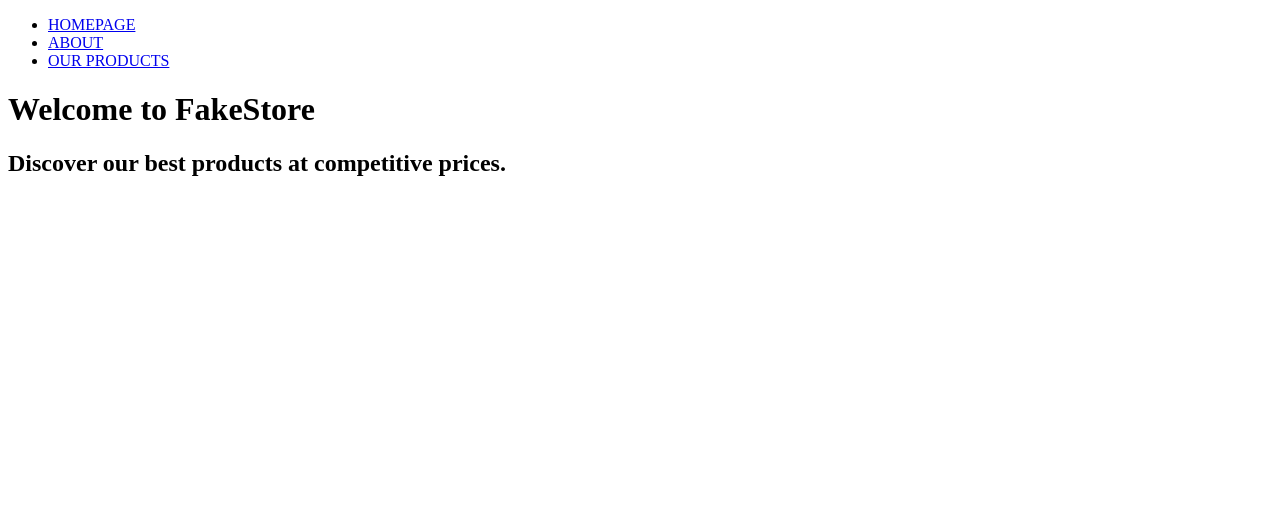
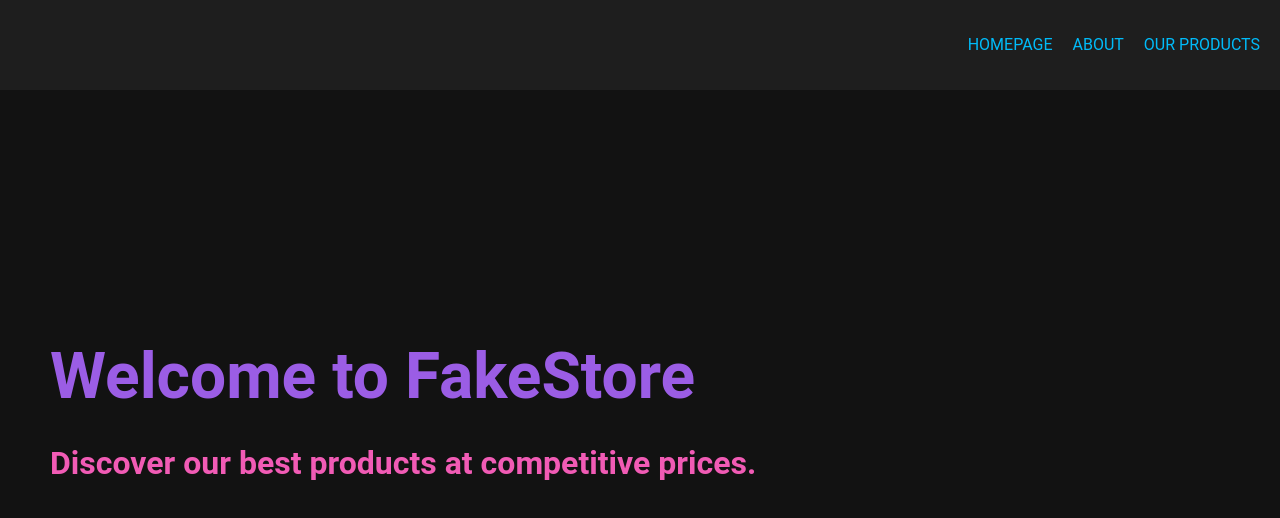
Before and after one commit to Sarasalzano/react-router, a React (Vite) app: page / in a window 1280 px wide. Shown: the top 518 px of the page. Built offline with nearby package versions, Linux system fonts and the light colour scheme.

Commit message:
aggiungi stile

```diff
--- a/src/App.css
+++ b/src/App.css
@@ -0,0 +1,127 @@
+/* CSS RESET */
+* {
+    padding: 0;
+    margin: 0;
+}
+
+/* REGOLE GENERALI */
+body {
+    color: #E6E6E6;
+    background-color: #121212;
+}
+
+h1, h2, a, h3 {
+    font-family: "Roboto", sans-serif;
+}
+
+h1, h2 {
+    color: #9B5DE5;
+}
+
+h1 {
+    font-size: 4rem;
+    margin-bottom: 30px;
+    color: #9B5DE5;
+}
+
+h2 {
+    font-size: 2rem;
+    color:#F15BB5;
+}
+
+ul {
+    list-style-type: none;
+    padding-top: 15px;
+    display: flex;
+    justify-content: flex-end;
+}
+
+ul a {
+    text-decoration: none;
+    margin-right: 20px;
+    color: #00BBF9;
+    font-family: 1.5rem;
+}
+
+/* BARRA DI NAVIGAZIONE */
+header {
+    background-color: #1E1E1E;
+    height: 70px;
+    padding-top: 20px;
+}
+
+/* PAGINA INIZIALE */
+.home-wrapper {
+    width: 70%;
+    height: 80vh;
+    padding-left: 50px;
+    display: flex;
+    flex-direction: column;
+    justify-content: center;
+    align-items: flex-start;
+}
+
+/* ABOUT */
+.about-wrapper {
+    width: 50%;
+    min-height:100px;
+    margin: 100px auto;
+}
+
+p, span {
+    font-family: 'Open Sans', sans-serif;
+    font-size: 1rem;
+    line-height: 1.5;
+}
+
+/* CARD */
+.row {
+    width: 90%;
+    margin: 0 auto;
+    display: flex;
+    align-items: flex-start;
+    justify-content: space-between;
+    flex-wrap: wrap;
+}
+
+.column {
+    width: 15%;
+    min-height: 400px;
+    margin: 10px;
+    background-color: #1E1E1E;
+    border-radius: 10px;
+    padding: 15px;
+}
+
+.column img {
+    max-height: 100%;
+    max-width: 100%;
+    display: block;
+    margin: 0 auto;
+}
+
+.img-wrapper {
+    height: 200px;
+    margin-bottom: 20px;
+}
+
+span {
+    font-size: 1.2rem;
+    display: block;
+    padding-top: 10px;
+}
+
+.item-rate {
+    font-size: 0.9rem;
+    color: #00F5D4;
+}
+
+.item-price {
+    font-weight: bold;
+    color: #F15BB5;
+    font-size: 1.1rem;
+}
+
+.item-title {
+    color: #9B5DE5;
+}
--- a/src/App.jsx
+++ b/src/App.jsx
@@ -6,8 +6,6 @@ import About from './pages/About';
 import Products from './pages/Products';
 
 function App() {
-
-
   return (
     <>
       <BrowserRouter>
@@ -23,5 +21,4 @@ function App() {
     </>
   )
 }
-
 export default App
--- a/src/components/NavBar.jsx
+++ b/src/components/NavBar.jsx
@@ -6,6 +6,7 @@ import Products from "../pages/Products";
 export default function NavBar(){
 
     return(
+        <header>
             <nav>
                 <ul>
                     <li>
@@ -19,5 +20,6 @@ export default function NavBar(){
                     </li>
                 </ul>
             </nav>
+        </header>
     )
 }
--- a/src/pages/About.jsx
+++ b/src/pages/About.jsx
@@ -1,8 +1,10 @@
 
 export default function About(){
     return(
-    <p>
-        Lorem ipsum dolor sit amet, consectetur adipisicing elit. Aut voluptatem fuga est tempore ex debitis et corrupti sapiente suscipit distinctio harum in a totam, quo quam deleniti! Ipsam, beatae nulla? Lorem ipsum dolor sit amet, consectetur adipisicing elit. Aut voluptatem fuga est tempore ex debitis et corrupti sapiente suscipit distinctio harum in a totam, quo quam deleniti! Ipsam, beatae nulla? Lorem ipsum dolor sit amet, consectetur adipisicing elit. Aut voluptatem fuga est tempore ex debitis et corrupti sapiente suscipit distinctio harum in a totam, quo quam deleniti! Ipsam, beatae nulla?
-    </p>
+        <div className="about-wrapper">
+            <p>
+                Lorem ipsum dolor sit amet, consectetur adipisicing elit. Aut voluptatem fuga est tempore ex debitis et corrupti sapiente suscipit distinctio harum in a totam, quo quam deleniti! Ipsam, beatae nulla? Lorem ipsum dolor sit amet, consectetur adipisicing elit. Aut voluptatem fuga est tempore ex debitis et corrupti sapiente suscipit distinctio harum in a totam, quo quam deleniti! Ipsam, beatae nulla? Lorem ipsum dolor sit amet, consectetur adipisicing elit. Aut voluptatem fuga est tempore ex debitis et corrupti sapiente suscipit distinctio harum in a totam, quo quam deleniti! Ipsam, beatae nulla? Lorem ipsum dolor sit amet consectetur, adipisicing elit. Aliquid a mollitia eaque, optio asperiores necessitatibus aspernatur laudantium dolor dicta rem beatae, soluta placeat accusantium. Sapiente aut quas dolor velit illo. Lorem ipsum dolor sit amet consectetur adipisicing elit. Odit aliquam deleniti ad maiores inventore libero corporis, nostrum sunt suscipit quae autem fugit id ea eaque maxime, iusto sapiente iste totam.. Lorem ipsum dolor sit amet consectetur adipisicing elit. A quas facilis cumque aliquam, earum culpa laboriosam ullam consequuntur deserunt perspiciatis perferendis, error, adipisci cum quasi id dolorem iste fuga maiores.
+            </p>
+        </div>
     );
 }
--- a/src/pages/Homepage.jsx
+++ b/src/pages/Homepage.jsx
@@ -3,7 +3,7 @@
 export default function Homepage(){
 
     return (
-        <div>
+        <div className="home-wrapper">
             <h1>Welcome to FakeStore</h1>
             <h2>Discover our best products at competitive prices.</h2>
         </div>
--- a/src/pages/Products.jsx
+++ b/src/pages/Products.jsx
@@ -11,23 +11,24 @@ export default function CardProducts(){
         }, []);
 
     return(
-        <div className="container">
+        <div className="products-container">
             <div className="row">
-                <div className="column">
-                    <div className="card">
-                        {products.map((product) => (
-                        <>
-                        <div key={product.id} className="img-wrapper">
+                {products.map((product) => (
+                <>
+                <div key={product.id} className="column">
+
+                        <div  className="img-wrapper">
                             <img src={product.image} alt={product.title} />
                         </div>
-                        <div className="item-title">{product.title}</div>
-                        <div className="item-price">{product.price}</div>
-                        <div className="item-description">{product.description}</div>
-                        <div className="item-rate">{product.rating.rate} ({product.rating.count} reviews)</div>
-                        </>
-                        ))}
-                    </div>
+                            <h3 className="item-title">{product.title}</h3>
+                            <span className="item-price">€{product.price}</span>
+                            <div className="reviews-container">
+                                <span className="item-rate">({product.rating.count} reviews)</span>
+                            </div>
+
                 </div>
+                </>
+                ))}
             </div>
         </div>
     );
```
Lines whose indentation alone changed are shown as unchanged.
